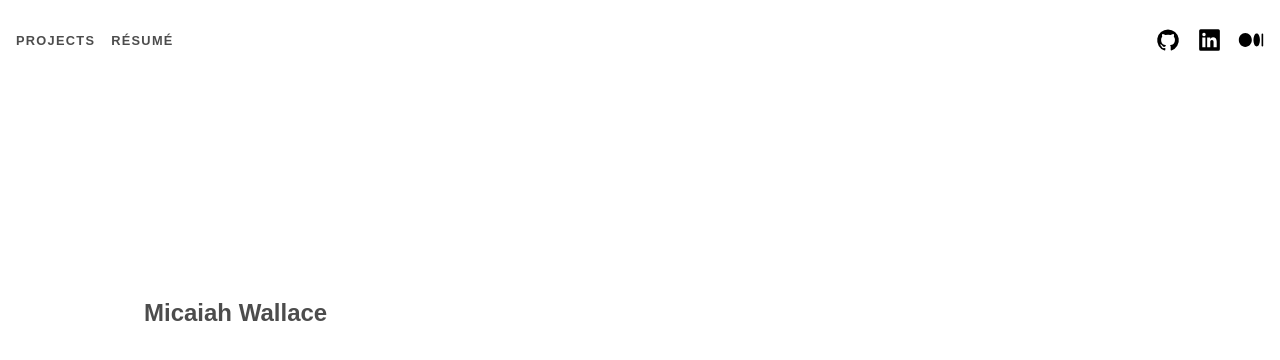
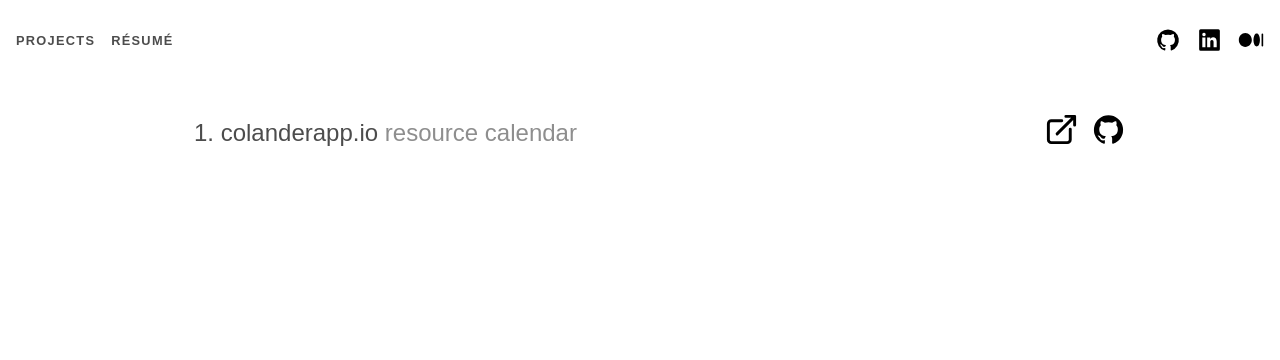
Before and after one commit to micaiahwallace/personal-portfolio, a SvelteKit app: page / in a window 1280 px wide. Shown: the top 360 px of the page. Built offline with nearby package versions, Linux system fonts and the light colour scheme.

Commit message:
move projects

```diff
--- a/src/routes/+page.svelte
+++ b/src/routes/+page.svelte
@@ -1,22 +1,47 @@
+<script>
+	import external from '$lib/images/external-link.svg';
+	import github from '$lib/images/github.svg';
+</script>
+
 <svelte:head>
 	<title>Micaiah Wallace</title>
 	<meta name="description" content="Micaiah Wallace's software projects" />
 </svelte:head>
 
-<section>
-	<h1>Micaiah Wallace</h1>
-</section>
+<ul>
+	<li>
+		<div>1. colanderapp.io <span class="muted">resource calendar</span></div>
+		<div class="project-link">
+			<a href="https://dev.colanderapp.io"><img src={external} alt="Colander App" /></a>
+			<a href="https://github.com/colander-app"><img src={github} alt="GitHub" /></a>
+		</div>
+	</li>
+</ul>
 
 <style>
-	section {
-		display: flex;
-		flex-direction: column;
-		justify-content: center;
-		align-items: center;
-		flex: 0.6;
+	ul {
+		list-style-type: none;
+		font-size: 1.5em;
 	}
 
-	h1 {
-		width: 100%;
+	ul > li {
+		display: flex;
+		justify-content: space-between;
+		align-items: center;
+		padding: 0 10px;
+	}
+
+	.muted {
+		color: #8e8e8e;
+	}
+
+	.project-link {
+		display: flex;
+		flex-direction: row;
+		gap: 0.5em;
+	}
+
+	.project-link > a > img {
+		height: 35px;
 	}
 </style>
--- a/src/routes/Header.svelte
+++ b/src/routes/Header.svelte
@@ -8,8 +8,8 @@
 <header>
 	<nav>
 		<ul>
-			<li aria-current={$page.url.pathname === '/projects' ? 'page' : undefined}>
-				<a href="/projects">Projects</a>
+			<li aria-current={$page.url.pathname === '/' ? 'page' : undefined}>
+				<a href="/">Projects</a>
 			</li>
 			<li aria-current={$page.url.pathname === '/resume' ? 'page' : undefined}>
 				<a href="/resume">Résumé</a>
```
Also changed, not shown: src/routes/projects/+page.svelte (deleted, +0 -42 lines).
